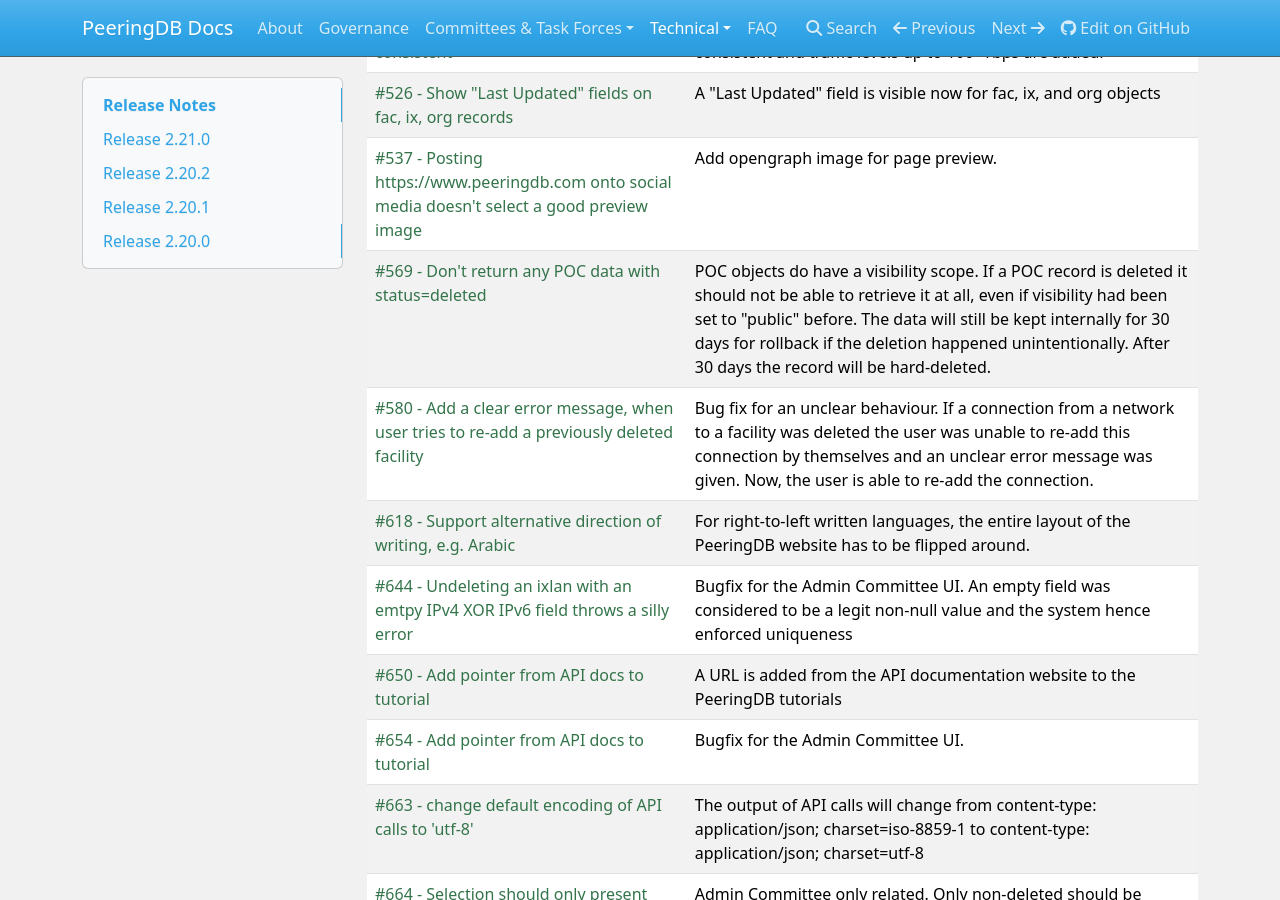
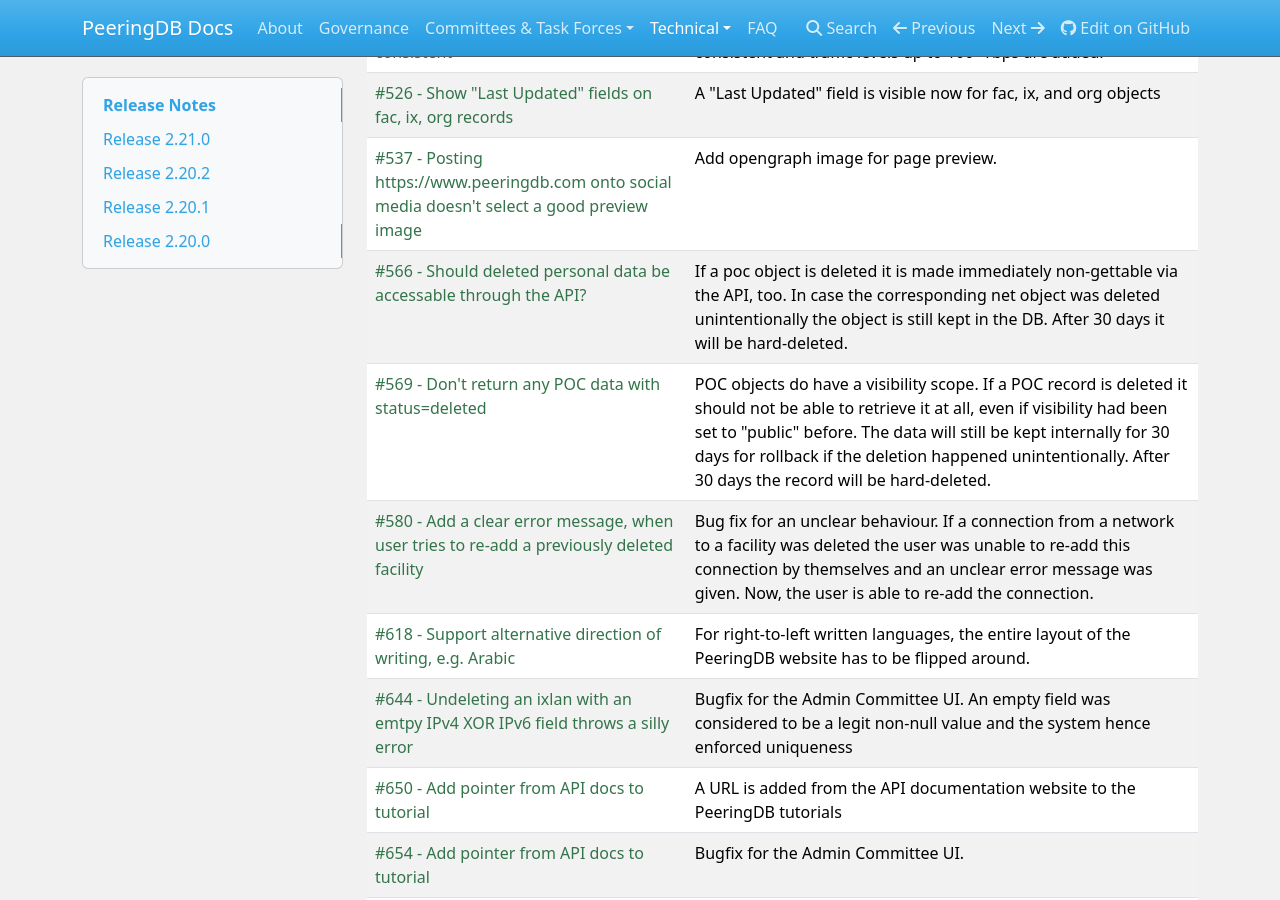
Before and after one commit to peeringdb/docs, an MkDocs documentation site: the page built from docs/release_notes/index.md, in a window 1280 px wide and 900 px high, scrolled down 932 px. Built offline with MkDocs 1.6.1, drawn with Linux system fonts in a browser that asks for light colours; nearby versions of some CDN libraries.

Commit message:
Update index.md

```diff
--- a/docs/release_notes/index.md
+++ b/docs/release_notes/index.md
@@ -21,6 +21,7 @@
 | [#519 - Make spelling of traffic levels consistent](https://github.com/peeringdb/peeringdb/issues/519) | This is a bug fix and a minor improvement. Spelling is made consistent and traffic levels up to 100+Tbps are added.|
 | [#526 - Show "Last Updated" fields on fac, ix, org records](https://github.com/peeringdb/peeringdb/issues/526) | A "Last Updated" field is visible now for fac, ix, and org objects |
 | [#537 - Posting https://www.peeringdb.com onto social media doesn't select a good preview image](https://github.com/peeringdb/peeringdb/issues/537) | Add opengraph image for page preview.|
+| [#566 - Should deleted personal data be accessable through the API?](https://github.com/peeringdb/peeringdb/issues/566) | If a poc object is deleted it is made immediately non-gettable via the API, too. In case the corresponding net object was deleted unintentionally the object is still kept in the DB. After 30 days it will be hard-deleted. |
 | [#569 - Don't return any POC data with status=deleted](https://github.com/peeringdb/peeringdb/issues/569) | POC objects do have a visibility scope. If a POC record is deleted it should not be able to retrieve it at all, even if visibility had been set to "public" before. The data will still be kept internally for 30 days for rollback if the deletion happened unintentionally. After 30 days the record will be hard-deleted.|
 | [#580 - Add a clear error message, when user tries to re-add a previously deleted facility](https://github.com/peeringdb/peeringdb/issues/580) | Bug fix for an unclear behaviour. If a connection from a network to a facility was deleted the user was unable to re-add this connection by themselves and an unclear error message was given. Now, the user is able to re-add the connection. |
 | [#618 - Support alternative direction of writing, e.g. Arabic](https://github.com/peeringdb/peeringdb/issues/618) | For right-to-left written languages, the entire layout of the PeeringDB website has to be flipped around. |
```
